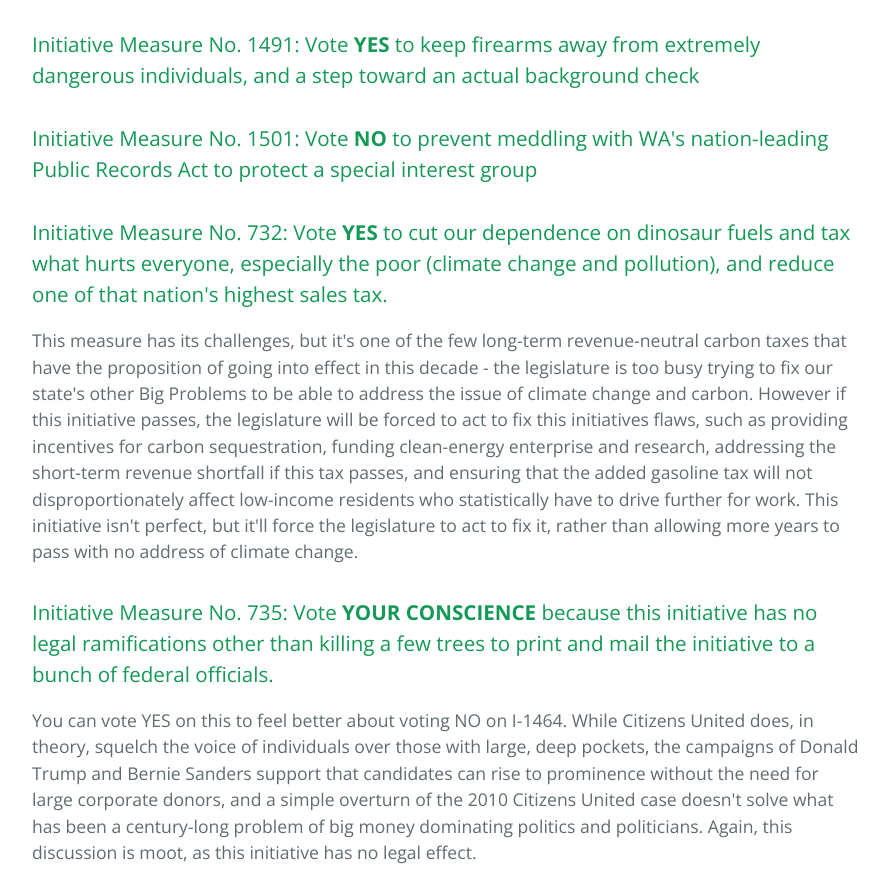
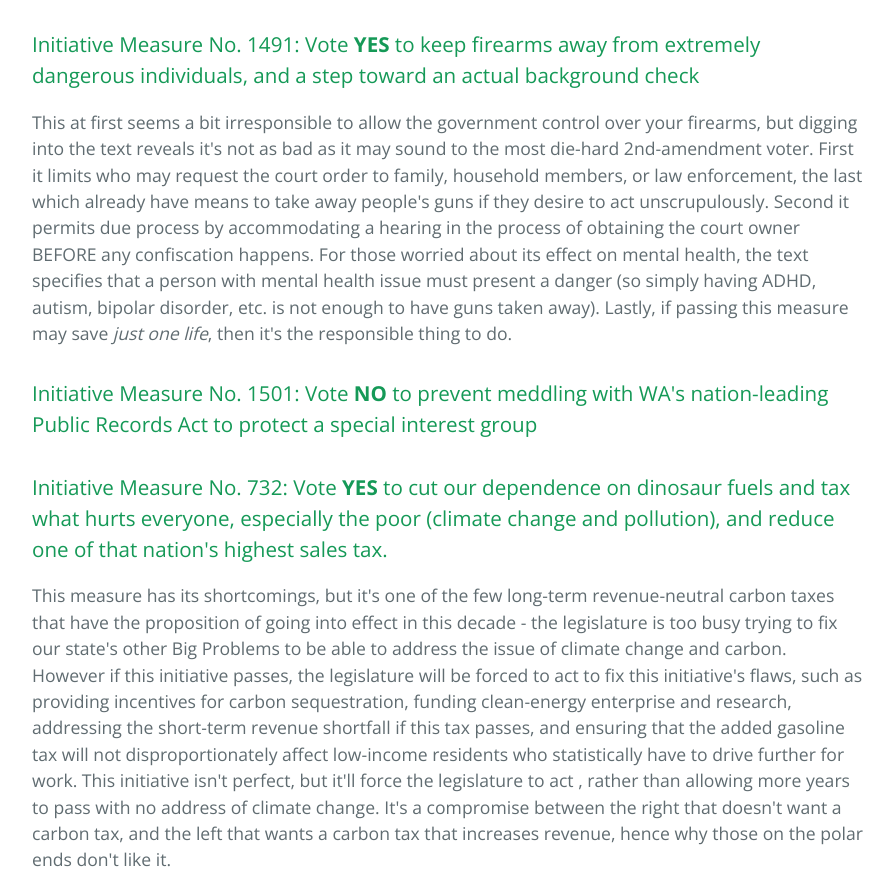
Before and after one commit to ResponsibleVotersGuide/ResponsibleVotersGuide.github.io, a plain HTML site: page index.html in a window 1280 px wide. Shown: the part 1446-2322 px from the top of the page, without its empty margins (192-1085 px from the left). Drawn offline with nearby package versions, Linux system fonts and the light colour scheme.

Commit message:
Replace master branch with page content via GitHub

```diff
--- a/index.html
+++ b/index.html
@@ -39,13 +39,15 @@
 <h3>
 <a id="initiative-measure-no-1491-vote-yes-to-keep-firearms-away-from-extremely-dangerous-individuals-and-a-step-toward-an-actual-background-check" class="anchor" href="#initiative-measure-no-1491-vote-yes-to-keep-firearms-away-from-extremely-dangerous-individuals-and-a-step-toward-an-actual-background-check" aria-hidden="true"><span aria-hidden="true" class="octicon octicon-link"></span></a>Initiative Measure No. 1491: Vote <strong>YES</strong> to keep firearms away from extremely dangerous individuals, and a step toward an actual background check</h3>
 
+<p>This at first seems a bit irresponsible to allow the government control over your firearms, but digging into the text reveals it's not as bad as it may sound to the most die-hard 2nd-amendment voter. First it limits who may request the court order to family, household members, or law enforcement, the last which already have means to take away people's guns if they desire to act unscrupulously. Second it permits due process by accommodating a hearing in the process of obtaining the court owner BEFORE any confiscation happens. For those worried about its effect on mental health, the text specifies that a person with mental health issue must present a danger (so simply having ADHD, autism, bipolar disorder, etc. is not enough to have guns taken away). Lastly, if passing this measure may save <em>just one life</em>, then it's the responsible thing to do.</p>
+
 <h3>
 <a id="initiative-measure-no-1501-vote-no-to-prevent-meddling-with-was-nation-leading-public-records-act-to-protect-a-special-interest-group" class="anchor" href="#initiative-measure-no-1501-vote-no-to-prevent-meddling-with-was-nation-leading-public-records-act-to-protect-a-special-interest-group" aria-hidden="true"><span aria-hidden="true" class="octicon octicon-link"></span></a>Initiative Measure No. 1501: Vote <strong>NO</strong> to prevent meddling with WA's nation-leading Public Records Act to protect a special interest group</h3>
 
 <h3>
 <a id="initiative-measure-no-732-vote-yes-to-cut-our-dependence-on-dinosaur-fuels-and-tax-what-hurts-everyone-especially-the-poor-climate-change-and-pollution-and-reduce-one-of-that-nations-highest-sales-tax" class="anchor" href="#initiative-measure-no-732-vote-yes-to-cut-our-dependence-on-dinosaur-fuels-and-tax-what-hurts-everyone-especially-the-poor-climate-change-and-pollution-and-reduce-one-of-that-nations-highest-sales-tax" aria-hidden="true"><span aria-hidden="true" class="octicon octicon-link"></span></a>Initiative Measure No. 732: Vote <strong>YES</strong> to cut our dependence on dinosaur fuels and tax what hurts everyone, especially the poor (climate change and pollution), and reduce one of that nation's highest sales tax.</h3>
 
-<p>This measure has its challenges, but it's one of the few long-term revenue-neutral carbon taxes that have the proposition of going into effect in this decade - the legislature is too busy trying to fix our state's other Big Problems to be able to address the issue of climate change and carbon. However if this initiative passes, the legislature will be forced to act to fix this initiatives flaws, such as providing incentives for carbon sequestration, funding clean-energy enterprise and research, addressing the short-term revenue shortfall if this tax passes, and ensuring that the added gasoline tax will not disproportionately affect low-income residents who statistically have to drive further for work. This initiative isn't perfect, but it'll force the legislature to act to fix it, rather than allowing more years to pass with no address of climate change.</p>
+<p>This measure has its shortcomings, but it's one of the few long-term revenue-neutral carbon taxes that have the proposition of going into effect in this decade - the legislature is too busy trying to fix our state's other Big Problems to be able to address the issue of climate change and carbon. However if this initiative passes, the legislature will be forced to act to fix this initiative's flaws, such as providing incentives for carbon sequestration, funding clean-energy enterprise and research, addressing the short-term revenue shortfall if this tax passes, and ensuring that the added gasoline tax will not disproportionately affect low-income residents who statistically have to drive further for work. This initiative isn't perfect, but it'll force the legislature to act , rather than allowing more years to pass with no address of climate change. It's a compromise between the right that doesn't want a carbon tax, and the left that wants a carbon tax that increases revenue, hence why those on the polar ends don't like it.</p>
 
 <h3>
 <a id="initiative-measure-no-735-vote-your-conscience-because-this-initiative-has-no-legal-ramifications-other-than-killing-a-few-trees-to-print-and-mail-the-initiative-to-a-bunch-of-federal-officials" class="anchor" href="#initiative-measure-no-735-vote-your-conscience-because-this-initiative-has-no-legal-ramifications-other-than-killing-a-few-trees-to-print-and-mail-the-initiative-to-a-bunch-of-federal-officials" aria-hidden="true"><span aria-hidden="true" class="octicon octicon-link"></span></a>Initiative Measure No. 735: Vote <strong>YOUR CONSCIENCE</strong> because this initiative has no legal ramifications other than killing a few trees to print and mail the initiative to a bunch of federal officials.</h3>
```
Also changed, not shown: params.json (+1 -1 lines).
